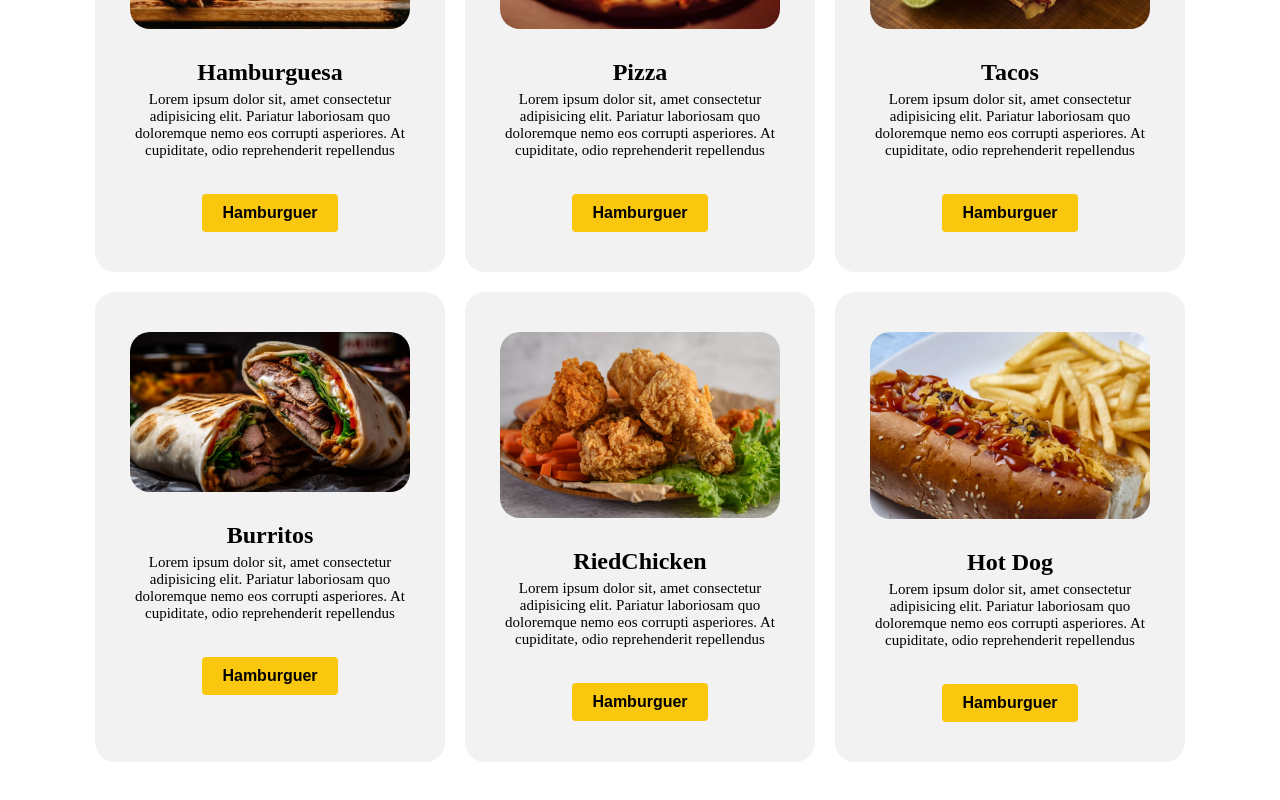
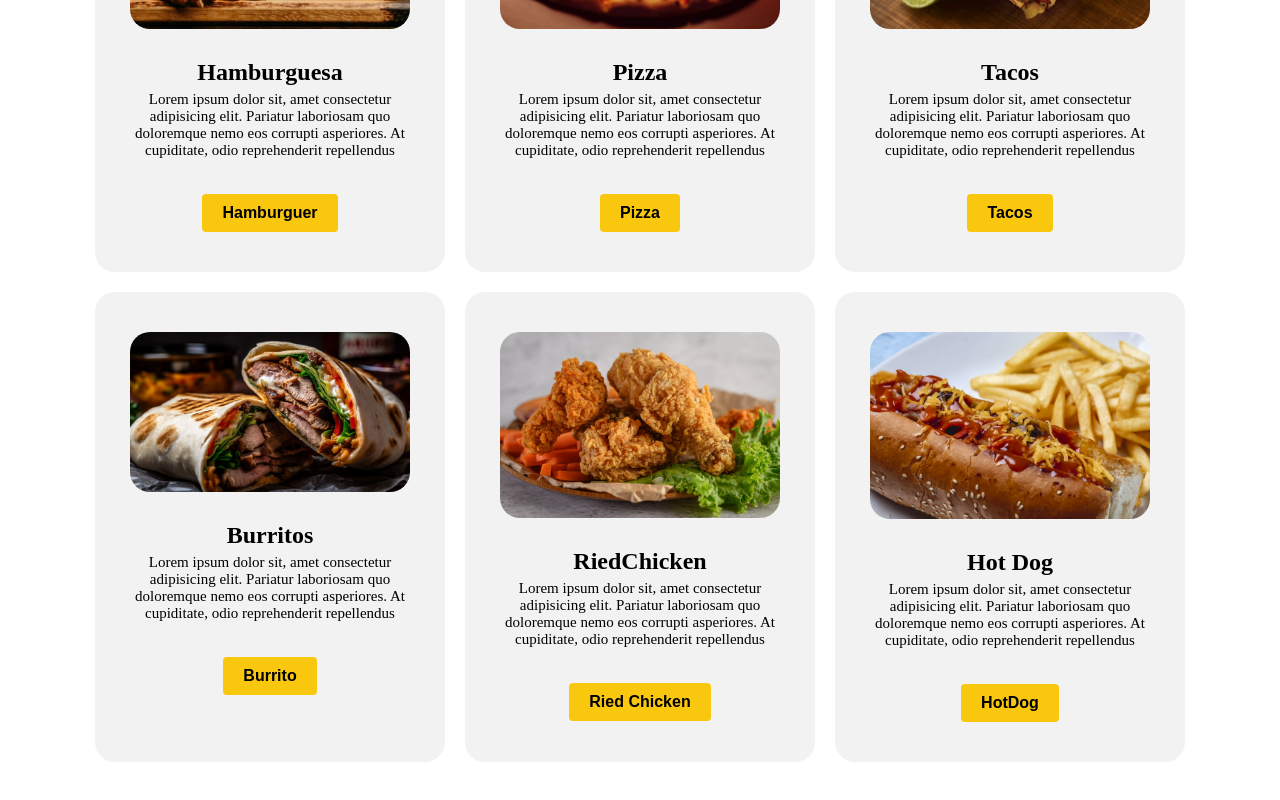
Before and after one commit to NicolasEstebanCuervo/FastBites, a React (Create React App) app: page / in a window 1280 px wide. Shown: the part 1841-2641 px from the top of the page. Built offline with nearby package versions, Linux system fonts and the light colour scheme; a web font is replaced by a local one.

Commit message:
Scroll bug resolve

```diff
--- a/src/Componets/Menu/index.tsx
+++ b/src/Componets/Menu/index.tsx
@@ -15,12 +15,15 @@ function Menu() {
                 <TextContainer>
                     <TitleFood>Hamburguesa</TitleFood>
                     <DescriptionFood>
-                        Lorem ipsum dolor sit, amet consectetur adipisicing elit.
-                        Pariatur laboriosam quo doloremque nemo eos corrupti
-                        asperiores. At cupiditate, odio reprehenderit repellendus
+                        Lorem ipsum dolor sit, amet consectetur adipisicing
+                        elit. Pariatur laboriosam quo doloremque nemo eos
+                        corrupti asperiores. At cupiditate, odio reprehenderit
+                        repellendus
                     </DescriptionFood>
                 </TextContainer>
-                <Button><StyledLink to="/Menu">Hamburguer</StyledLink></Button>
+                <Button>
+                    <StyledLink to="/Menu">Hamburguer</StyledLink>
+                </Button>
             </FoodContainer>
 
             <FoodContainer>
@@ -28,12 +31,15 @@ function Menu() {
                 <TextContainer>
                     <TitleFood>Pizza</TitleFood>
                     <DescriptionFood>
-                        Lorem ipsum dolor sit, amet consectetur adipisicing elit.
-                        Pariatur laboriosam quo doloremque nemo eos corrupti
-                        asperiores. At cupiditate, odio reprehenderit repellendus
+                        Lorem ipsum dolor sit, amet consectetur adipisicing
+                        elit. Pariatur laboriosam quo doloremque nemo eos
+                        corrupti asperiores. At cupiditate, odio reprehenderit
+                        repellendus
                     </DescriptionFood>
                 </TextContainer>
-                <Button><StyledLink to="/Menu">Hamburguer</StyledLink></Button>
+                <Button>
+                    <StyledLink to="/Menu">Pizza</StyledLink>
+                </Button>
             </FoodContainer>
 
             <FoodContainer>
@@ -41,12 +47,15 @@ function Menu() {
                 <TextContainer>
                     <TitleFood>Tacos</TitleFood>
                     <DescriptionFood>
-                        Lorem ipsum dolor sit, amet consectetur adipisicing elit.
-                        Pariatur laboriosam quo doloremque nemo eos corrupti
-                        asperiores. At cupiditate, odio reprehenderit repellendus
+                        Lorem ipsum dolor sit, amet consectetur adipisicing
+                        elit. Pariatur laboriosam quo doloremque nemo eos
+                        corrupti asperiores. At cupiditate, odio reprehenderit
+                        repellendus
                     </DescriptionFood>
                 </TextContainer>
-                <Button><StyledLink to="/Menu">Hamburguer</StyledLink></Button>
+                <Button>
+                    <StyledLink to="/Menu">Tacos</StyledLink>
+                </Button>
             </FoodContainer>
 
             <FoodContainer>
@@ -54,12 +63,15 @@ function Menu() {
                 <TextContainer>
                     <TitleFood>Burritos</TitleFood>
                     <DescriptionFood>
-                        Lorem ipsum dolor sit, amet consectetur adipisicing elit.
-                        Pariatur laboriosam quo doloremque nemo eos corrupti
-                        asperiores. At cupiditate, odio reprehenderit repellendus
+                        Lorem ipsum dolor sit, amet consectetur adipisicing
+                        elit. Pariatur laboriosam quo doloremque nemo eos
+                        corrupti asperiores. At cupiditate, odio reprehenderit
+                        repellendus
                     </DescriptionFood>
                 </TextContainer>
-                <Button><StyledLink to="/Menu">Hamburguer</StyledLink></Button>
+                <Button>
+                    <StyledLink to="/Menu">Burrito</StyledLink>
+                </Button>
             </FoodContainer>
 
             <FoodContainer>
@@ -67,12 +79,15 @@ function Menu() {
                 <TextContainer>
                     <TitleFood>RiedChicken</TitleFood>
                     <DescriptionFood>
-                        Lorem ipsum dolor sit, amet consectetur adipisicing elit.
-                        Pariatur laboriosam quo doloremque nemo eos corrupti
-                        asperiores. At cupiditate, odio reprehenderit repellendus
+                        Lorem ipsum dolor sit, amet consectetur adipisicing
+                        elit. Pariatur laboriosam quo doloremque nemo eos
+                        corrupti asperiores. At cupiditate, odio reprehenderit
+                        repellendus
                     </DescriptionFood>
                 </TextContainer>
-                <Button><StyledLink to="/Menu">Hamburguer</StyledLink></Button>
+                <Button>
+                    <StyledLink to="/Menu">Ried Chicken</StyledLink>
+                </Button>
             </FoodContainer>
 
             <FoodContainer>
@@ -80,12 +95,15 @@ function Menu() {
                 <TextContainer>
                     <TitleFood>Hot Dog</TitleFood>
                     <DescriptionFood>
-                        Lorem ipsum dolor sit, amet consectetur adipisicing elit.
-                        Pariatur laboriosam quo doloremque nemo eos corrupti
-                        asperiores. At cupiditate, odio reprehenderit repellendus
+                        Lorem ipsum dolor sit, amet consectetur adipisicing
+                        elit. Pariatur laboriosam quo doloremque nemo eos
+                        corrupti asperiores. At cupiditate, odio reprehenderit
+                        repellendus
                     </DescriptionFood>
                 </TextContainer>
-                <Button><StyledLink to="/Menu">Hamburguer</StyledLink></Button>
+                <Button>
+                    <StyledLink to="/Menu">HotDog</StyledLink>
+                </Button>
             </FoodContainer>
         </MenuContainer>
     );
@@ -100,30 +118,27 @@ const MenuContainer = styled.section`
     gap: 20px;
     padding: 10% 0;
 
-    @media (max-width: 1200PX) {
+    @media (max-width: 1200px) {
         grid-template-columns: repeat(3, 300px);
     }
 
-    @media (max-width: 1000PX) {
+    @media (max-width: 1000px) {
         grid-template-columns: repeat(3, 250px);
     }
 
-
-    @media (max-width: 850PX) {
+    @media (max-width: 850px) {
         grid-template-columns: repeat(2, 300px);
     }
 
-
-    @media (max-width: 650PX) {
+    @media (max-width: 650px) {
         grid-template-columns: repeat(2, 250px);
     }
 
-    @media (max-width: 550PX) {
+    @media (max-width: 550px) {
         grid-template-columns: repeat(1, 300px);
     }
 
-
-    @media (max-width: 350PX) {
+    @media (max-width: 350px) {
         grid-template-columns: repeat(1, 1fr);
     }
 `;
@@ -188,7 +203,7 @@ const TitleFood = styled.h1`
     font-size: 24px;
     margin-top: 10px;
 
-    @media (max-width: 1000PX) {
+    @media (max-width: 1000px) {
         font-size: 20px;
     }
 
@@ -207,7 +222,7 @@ const DescriptionFood = styled.p`
     margin-top: 5px;
     max-width: 80%;
 
-    @media (max-width: 1000PX) {
+    @media (max-width: 1000px) {
         font-size: 15px;
     }
 
@@ -217,7 +232,7 @@ const DescriptionFood = styled.p`
 `;
 
 const Button = styled.button`
-    background-color: #F9C80E;
+    background-color: #f9c80e;
     border: none;
     padding: 10px 20px;
     font-size: 16px;
@@ -226,18 +241,16 @@ const Button = styled.button`
     margin-top: 15px;
     font-weight: bold;
 
-
-    @media (max-width: 1200PX) {
+    @media (max-width: 1200px) {
         max-width: 260px;
     }
 
-    @media (max-width: 1000PX) {
+    @media (max-width: 1000px) {
         max-width: 200px;
     }
 
     @media (max-width: 300px) {
         font-size: 6vw;
         padding: 1vh 6vw;
-
     }
 `;
--- a/src/Componets/NavBar/index.tsx
+++ b/src/Componets/NavBar/index.tsx
@@ -17,7 +17,6 @@ function NavBar() {
     const toggleCart = () =>{
         setMenu(!menu)
     }
-
 
     return (
         <Nav>
--- a/src/Pages/MenuPage/index.tsx
+++ b/src/Pages/MenuPage/index.tsx
@@ -1,3 +1,4 @@
+import { useEffect } from "react";
 import NavBar from "../../Componets/NavBar";
 import styled from "@emotion/styled";
 import Footer from "../../Componets/Footer";
@@ -5,6 +6,9 @@ import  MenuList  from "../../Componets/MenuList";
 import { Cart } from "../../Componets/NavBar/cart";
 
 function Menu() {
+    useEffect(() => {
+        window.scrollTo(0, 0);
+    }, []);
     return (
         <main>
             <SubContainerIndex>
```
